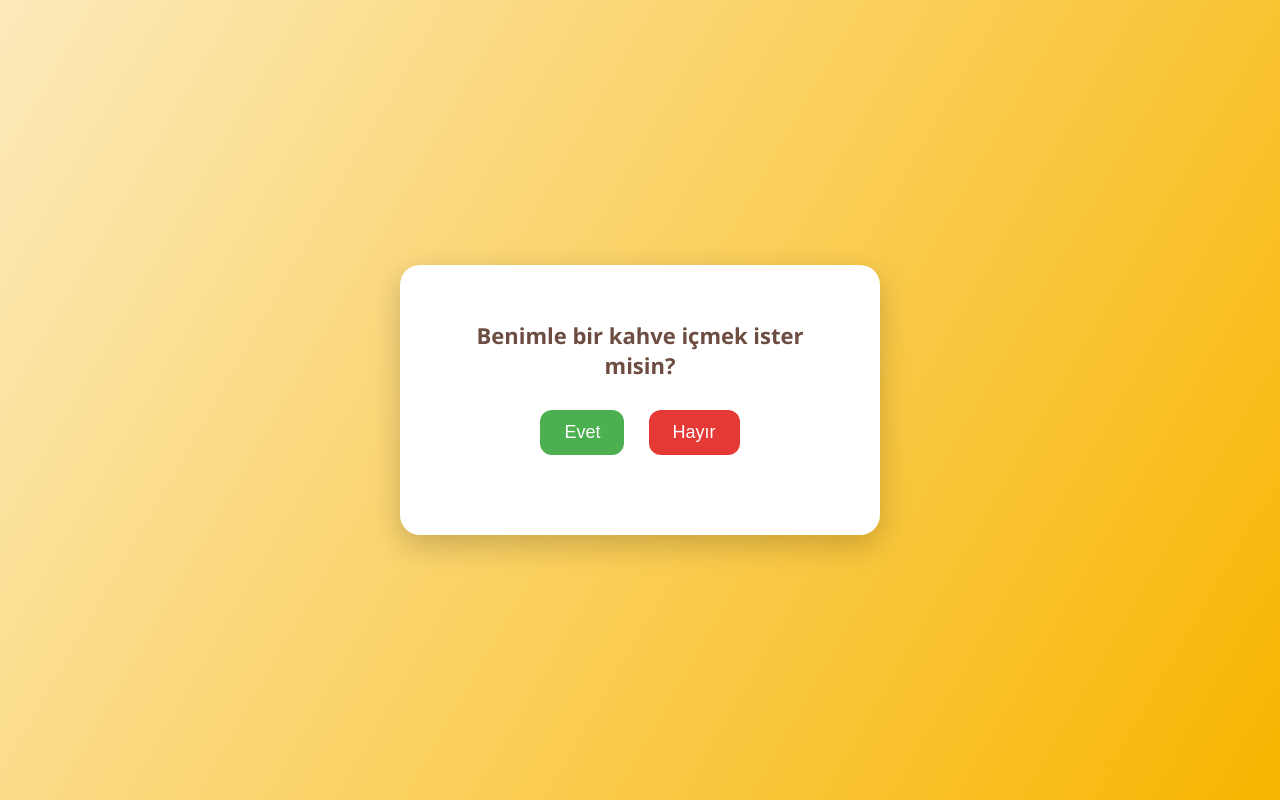
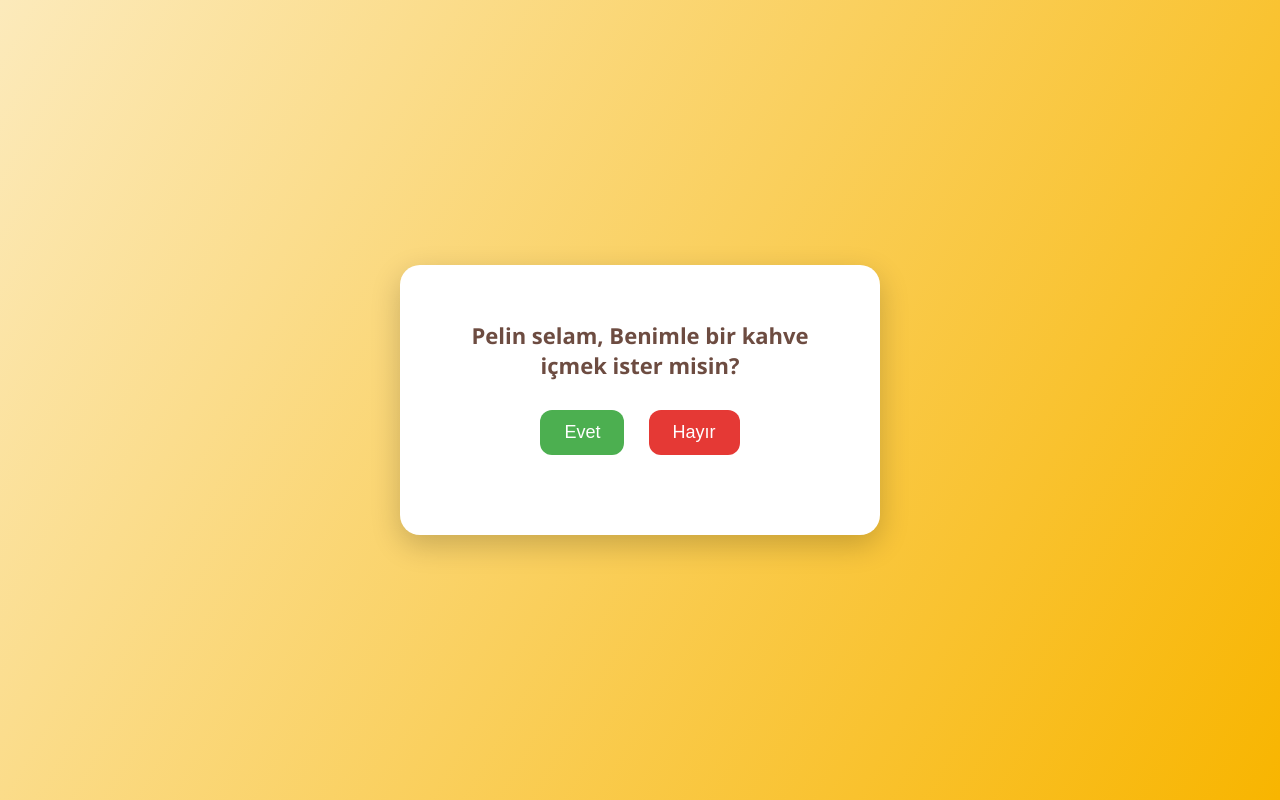
Before and after one commit to emirocak/kahve-daveti, a plain HTML site: page index.html in a window 1280 px wide. Drawn offline with Linux system fonts and the light colour scheme.

Commit message:
Update index.html

```diff
--- a/index.html
+++ b/index.html
@@ -8,7 +8,7 @@
 </head>
 <body>
   <div class="container">
-    <h1 id="question">Benimle bir kahve içmek ister misin?</h1>
+    <h1 id="question">Pelin selam, Benimle bir kahve içmek ister misin?</h1>
     <div class="buttons">
       <button id="yesBtn">Evet</button>
       <button id="noBtn">Hayır</button>
```
